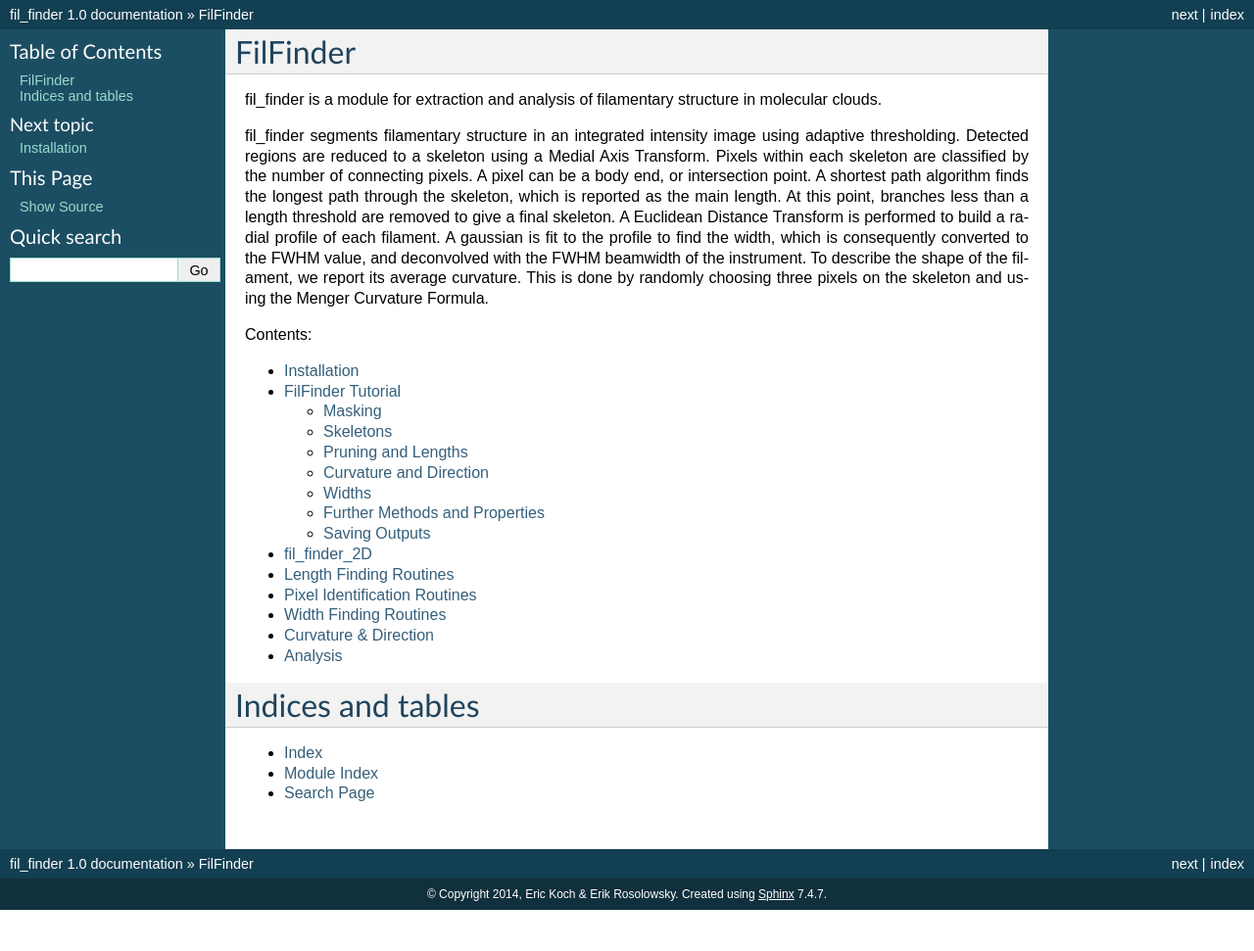
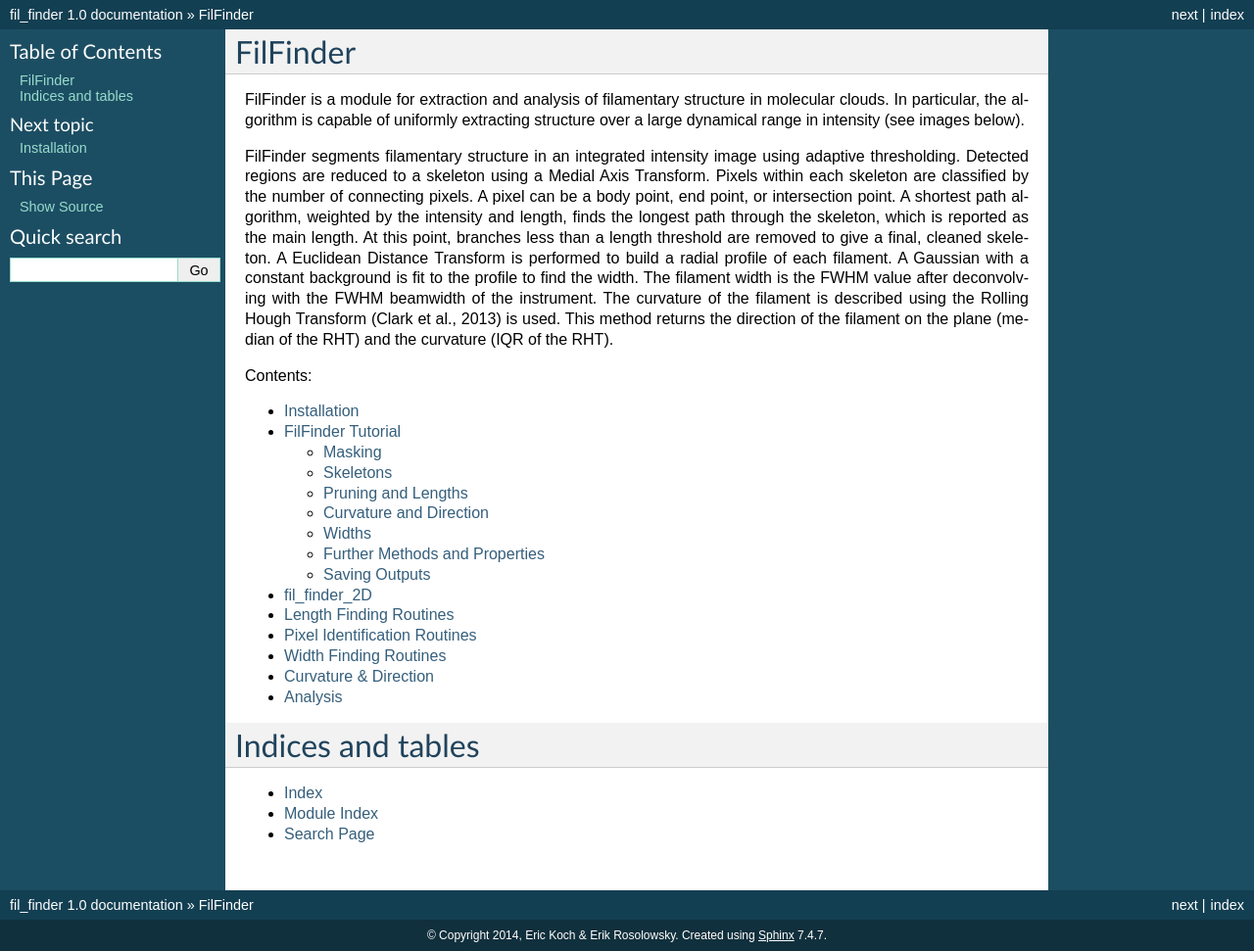
Before and after one commit to e-koch/FilFinder, a Sphinx documentation site: the page built from docs/index.rst, in a window 1280 px wide. Shown: the whole page at 98% size. Built offline with Sphinx 7.4.7, drawn with Linux system fonts in a browser that asks for light colours; before the commit the page ends 929 px from its top, so only the background shows below that.

Commit message:
Minor docs update

```diff
--- a/docs/index.rst
+++ b/docs/index.rst
@@ -6,9 +6,19 @@
 FilFinder
 =========
 
-fil_finder is a module for extraction and analysis of filamentary structure in molecular clouds.
+FilFinder is a module for extraction and analysis of filamentary structure in molecular clouds. In particular, the algorithm is capable of uniformly extracting structure over a large dynamical range in intensity (see images below).
 
-fil_finder segments filamentary structure in an integrated intensity image using adaptive thresholding. Detected regions are reduced to a skeleton using a Medial Axis Transform. Pixels within each skeleton are classified by the number of connecting pixels. A pixel can be a body end, or intersection point. A shortest path algorithm finds the longest path through the skeleton, which is reported as the main length. At this point, branches less than a length threshold are removed to give a final skeleton. A Euclidean Distance Transform is performed to build a radial profile of each filament. A gaussian is fit to the profile to find the width, which is consequently converted to the FWHM value, and deconvolved with the FWHM beamwidth of the instrument. To describe the shape of the filament, we report its average curvature. This is done by randomly choosing three pixels on the skeleton and using the Menger Curvature Formula.
+FilFinder segments filamentary structure in an integrated intensity image using adaptive thresholding.
+Detected regions are reduced to a skeleton using a Medial Axis Transform.
+Pixels within each skeleton are classified by the number of connecting pixels.
+A pixel can be a body point, end point, or intersection point.
+A shortest path algorithm, weighted by the intensity and length, finds the longest path through the skeleton, which is reported as the main length.
+At this point, branches less than a length threshold are removed to give a final, cleaned skeleton.
+A Euclidean Distance Transform is performed to build a radial profile of each filament.
+A Gaussian with a constant background is fit to the profile to find the width.
+The filament width is the FWHM value after deconvolving with the FWHM beamwidth of the instrument.
+The curvature of the filament is described using the Rolling Hough Transform (Clark et al., 2013) is used.
+This method returns the direction of the filament on the plane (median of the RHT) and the curvature (IQR of the RHT).
 
 Contents:
 
```
